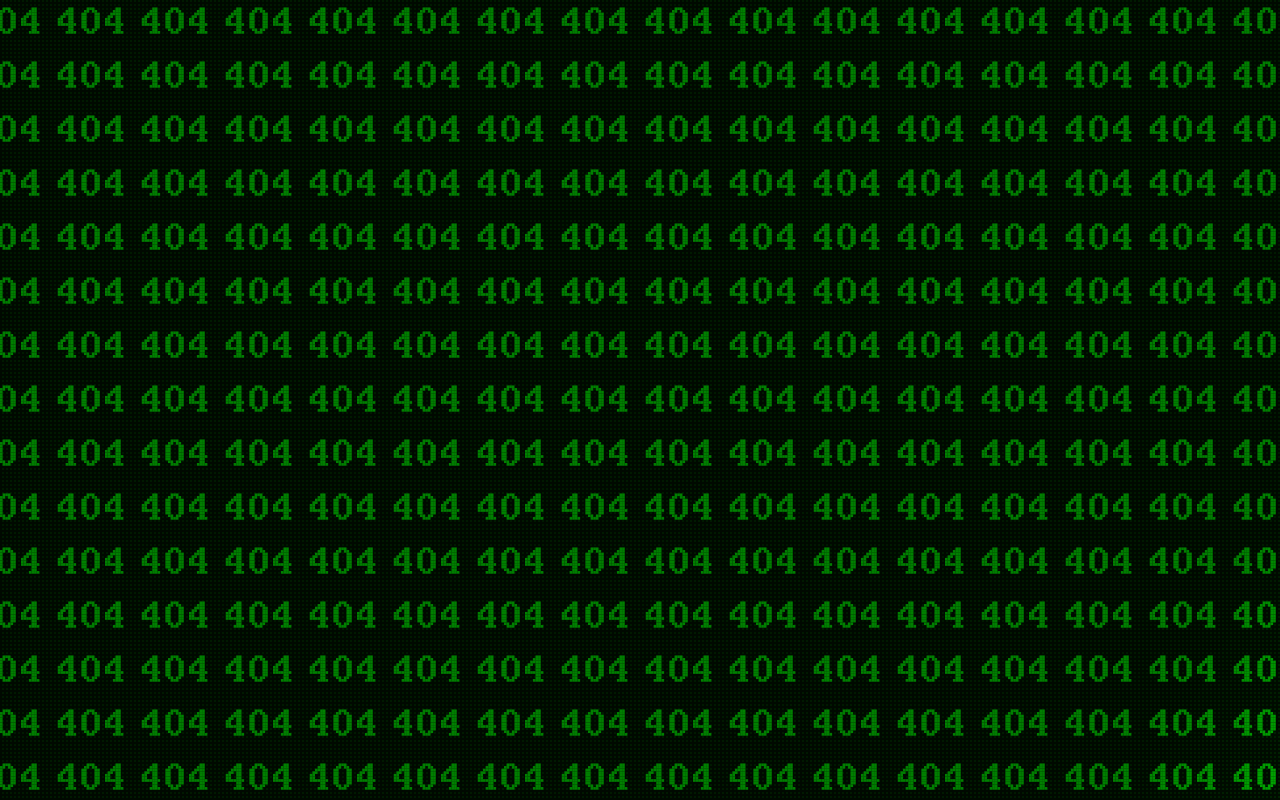
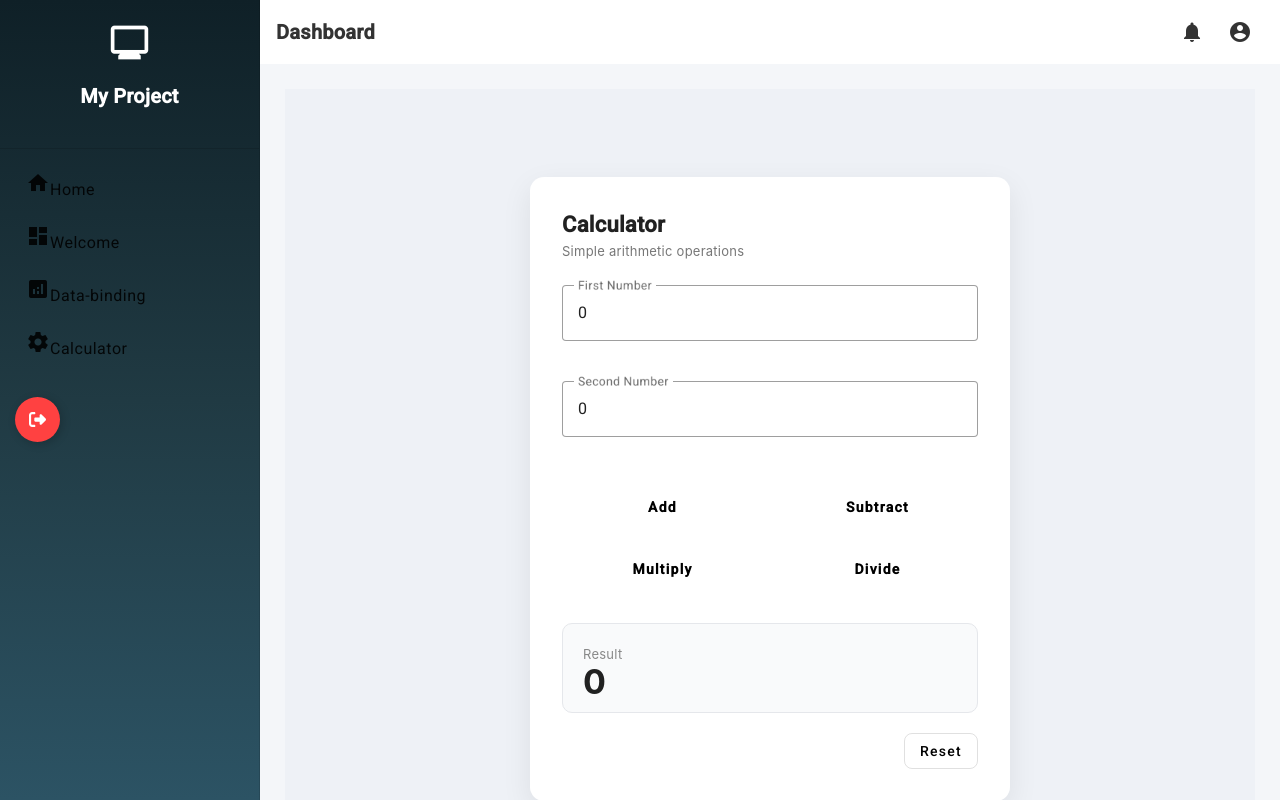
Before and after one commit to Jayaram-Ulava/my-angular-2026, an Angular app: page /dashbord/calculator in a window 1280 px wide. Built offline with nearby package versions, Linux system fonts and the light colour scheme.

Commit message:
calculater added

```diff
--- a/src/app/app-routing.module.ts
+++ b/src/app/app-routing.module.ts
@@ -6,13 +6,15 @@ import { PagenotfoundComponent } from './pagenotfound/pagenotfound.component';
 import { WellcomeComponent } from './wellcome/wellcome.component';
 import { HomeComponent } from './home/home.component';
 import { DataBindingComponent } from './data-binding/data-binding.component';
+import { CalculatorComponent } from './calculator/calculator.component';
 
 
 const routes: Routes = [
   {path:'dashbord',component:DashbordComponent,children:[
     {path:'home',component:HomeComponent},
     {path:'wellcome',component:WellcomeComponent},
-    {path:'databinding',component:DataBindingComponent}
+    {path:'databinding',component:DataBindingComponent},
+    {path:'calculator',component:CalculatorComponent}
   ]},
   {path:'login',component:LoginComponent},
   {path:'',component:LoginComponent},
--- /dev/null
+++ b/src/app/calculator/calculator.component.css
@@ -0,0 +1,116 @@
+/* Page Background */
+.container {
+  height: 100vh;
+  background-color: #eef1f6;
+  display: flex;
+  justify-content: center;
+  align-items: center;
+  font-family: "Inter", "Segoe UI", sans-serif;
+}
+
+/* Card */
+.calculator {
+  width: 480px;
+  padding: 32px;
+  border-radius: 14px;
+  box-shadow: 0 10px 30px rgba(0, 0, 0, 0.08);
+}
+
+/* Header */
+.card-header {
+  margin-bottom: 24px;
+}
+
+.card-header h2 {
+  margin: 0;
+  font-size: 22px;
+  font-weight: 600;
+}
+
+.card-header span {
+  font-size: 13px;
+  color: #777;
+}
+
+/* Form */
+.form-section {
+  display: flex;
+  flex-direction: column;
+  gap: 18px;
+}
+
+.full {
+  width: 100%;
+}
+
+/* ===== PROFESSIONAL BUTTONS ===== */
+.actions {
+  display: grid;
+  grid-template-columns: repeat(2, 1fr);
+  gap: 14px;
+  margin-top: 24px;
+}
+
+.btn {
+  height: 48px;
+  font-weight: 600;
+  text-transform: none;
+  border-radius: 8px;
+  transition: all 0.25s ease;
+  color: white;
+}
+
+/* Custom Button Colors */
+.add {
+  background-color: #2563eb;   /* Blue */
+}
+
+.sub {
+  background-color: #f59e0b;   /* Orange */
+}
+
+.mul {
+  background-color: #10b981;   /* Green */
+}
+
+.div {
+  background-color: #ef4444;   /* Red */
+}
+
+/* Hover Effect */
+.btn:hover {
+  transform: translateY(-3px);
+  box-shadow: 0 6px 16px rgba(0,0,0,0.15);
+  opacity: 0.95;
+}
+
+/* Result Section */
+.result-section {
+  margin-top: 30px;
+  padding: 20px;
+  background: #f9fafb;
+  border-radius: 10px;
+  border: 1px solid #e5e7eb;
+}
+
+.result-label {
+  font-size: 13px;
+  color: #888;
+}
+
+.result-value {
+  font-size: 34px;
+  font-weight: 700;
+  margin-top: 8px;
+}
+
+/* Reset Button */
+.footer {
+  margin-top: 20px;
+  text-align: right;
+}
+
+.reset-btn {
+  border-radius: 8px;
+  font-weight: 500;
+}
--- /dev/null
+++ b/src/app/calculator/calculator.component.html
@@ -0,0 +1,44 @@
+<div class="container">
+
+  <mat-card class="calculator">
+
+    <div class="card-header">
+      <h2>Calculator</h2>
+      <span>Simple arithmetic operations</span>
+    </div>
+
+    <div class="form-section">
+
+      <mat-form-field appearance="outline" class="full">
+        <mat-label>First Number</mat-label>
+        <input matInput type="number" [(ngModel)]="fristnum">
+      </mat-form-field>
+
+      <mat-form-field appearance="outline" class="full">
+        <mat-label>Second Number</mat-label>
+        <input matInput type="number" [(ngModel)]="secondnum">
+      </mat-form-field>
+
+    </div>
+
+    <div class="actions">
+      <button mat-flat-button class="btn add" (click)="sum()">Add</button>
+      <button mat-flat-button class="btn sub" (click)="sub()">Subtract</button>
+      <button mat-flat-button class="btn mul" (click)="mul()">Multiply</button>
+      <button mat-flat-button class="btn div" (click)="div()">Divide</button>
+    </div>
+
+    <div class="result-section">
+      <div class="result-label">Result</div>
+      <div class="result-value">{{ totle }}</div>
+    </div>
+
+    <div class="footer">
+      <button mat-stroked-button class="reset-btn" (click)="clear()">
+        Reset
+      </button>
+    </div>
+
+  </mat-card>
+
+</div>
--- /dev/null
+++ b/src/app/calculator/calculator.component.ts
@@ -0,0 +1,36 @@
+import { Component } from '@angular/core';
+
+@Component({
+  selector: 'app-calculator',
+  templateUrl: './calculator.component.html',
+  styleUrls: ['./calculator.component.css']
+})
+export class CalculatorComponent {
+
+
+  fristnum:number=0;
+  secondnum:number=0;
+  totle:number=0
+sum() {
+
+this.totle = this.fristnum +this.secondnum;
+}
+
+sub() {
+  this.totle = this.fristnum - this.secondnum;
+}
+
+mul() {
+  this.totle = this.fristnum * this.secondnum;
+}
+
+div() {
+  this.totle = this.fristnum / this.secondnum;
+}
+
+clear() {
+  this.fristnum = 0;
+  this.secondnum = 0;
+  this.totle = 0;
+}
+}
--- a/src/app/dashbord/dashbord.component.html
+++ b/src/app/dashbord/dashbord.component.html
@@ -31,7 +31,7 @@
 
       <a mat-list-item>
         <mat-icon>settings</mat-icon>
-        <span>Settings</span>
+        <span routerLink="calculator">Calculator</span>
       </a>
 
     </mat-nav-list>
```
Also changed, not shown: src/app/app.module.ts (+7 -1 lines), 1 other file (tests, documents, lock files or other folders).
